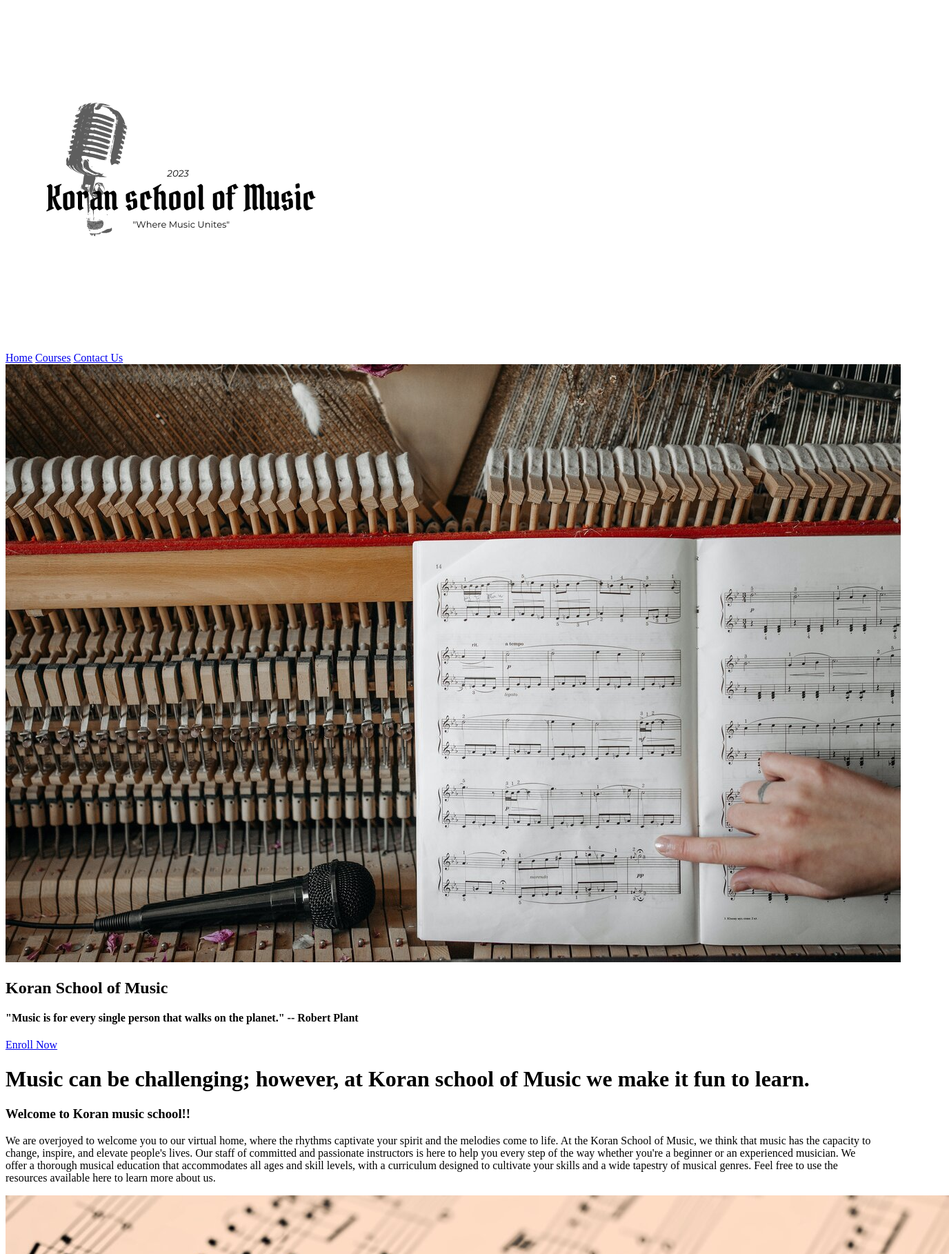
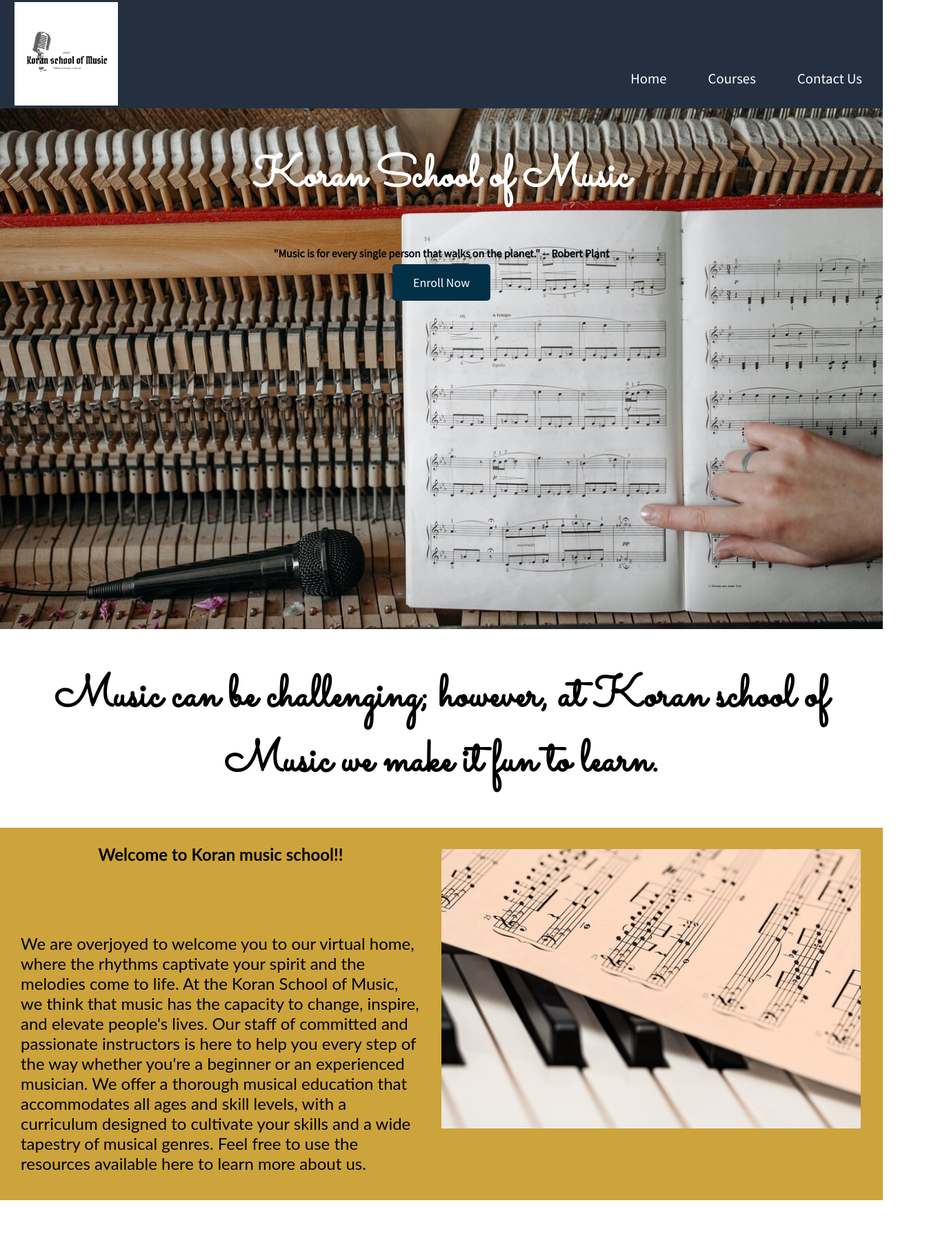
Before and after one commit to Jkrant48/wdd130, a plain HTML site: page ksm/index.html in a window 1280 px wide. Shown: the part 2-1820 px from the top of the page at 69% size, 1376 px wide, since content can reach past the window. Drawn offline with Linux system fonts and the light colour scheme.

Commit message:
homepage css

```diff
--- a/ksm/index.html
+++ b/ksm/index.html
@@ -5,7 +5,7 @@
     <meta http-equiv="X-UA-Compatible" content="IE=edge">
     <meta name="viewport" content="width=device-width, initial-scale=1.0">
     <title>Koran School Of Music | Home</title>
-    <link rel="stylesheet" href="#">
+    <link rel="stylesheet" href="styles/style.css">
 </head>
 <body>
     <div id="content">
@@ -34,6 +34,8 @@
         <main>
             <h1>Music can be challenging; however, at Koran school of Music we make it fun to learn.</h1>
             <section id="welcome">
+                <div id="background"></div>
+
                 <h3>Welcome to Koran music school!!</h3>
                 <p>We are overjoyed to welcome you to our virtual home,
                     where the rhythms captivate your spirit and the melodies come to life.
@@ -47,6 +49,7 @@
                 </p>
                 <img id="welcome img" src="images/musicpic2.jpg" alt="Piano and music notes">
             </section>
+            <div id="end">
                 <img class="ending img" src="images/homeimage1.jpg" alt="piano">
                 <div id="messagebckground"></div>
                 <Section class="msg">
@@ -60,6 +63,7 @@
                     <a class="Join" href="courses.html">Start your Journey Now!</a>
 
                 </Section>
+            </div>
         </main>
         <footer>
             <p>Koran Music &copy; 20XX - Jonathan Koranteng</p>
--- a/ksm/styles/site-plan.css
+++ b/ksm/styles/site-plan.css
@@ -13,8 +13,8 @@ Fonts are separated by a | */
   --accent3-color: #396E94;
 
   /* change the values below to your chosen font(s) */
-  --heading-font: "Roboto";
-  --paragraph-font: Lato, Helvetica, source sans pro;
+  --heading-font: "Roboto", "sacramento";
+  --paragraph-font: "Lato", "Helvetica", "source sans pro";
 
   /* these colors below should be chosen from among your palette colors above */
   --headline-color-on-white: #242F40;  /* headlines on a white background */
--- /dev/null
+++ b/ksm/styles/style.css
@@ -0,0 +1,198 @@
+@import url('https://fonts.googleapis.com/css2?family=Geologica:wght@200&family=Roboto:wght@300&family=Sacramento&family=Source+Sans+Pro&display=swap');
+
+#content {
+    max-width: 1600px;
+    margin: 0 auto;
+}
+
+body {
+    background-color: #FFFFFF;
+    font-size: 100%;
+    padding: 0;
+    margin: 0;
+    font-family:"source sans pro","Lato", "Helvetica";
+}
+
+.logo {
+    width: 150px;
+}
+
+#logo_link {
+    padding-top: 5px;
+    justify-self: center;
+    align-self: center;
+}
+
+header {
+    background-color:#242F40;
+    display: grid;
+    grid-template-columns: 15% auto;
+
+}
+
+nav{
+    display: flex;
+    align-self: last baseline;
+    justify-content: right;
+}
+
+nav a {
+    text-align: right;
+    color: #FFFFFF;
+    text-decoration: none;
+    padding: 30px;
+    font-size: 1.3em;
+}
+
+nav a:hover {
+    background-color:  #396E94;
+
+}
+
+footer {
+    background-color: #242F40 ;
+    color: #fff5eb;
+    padding: 25px 50px;
+    margin-top: 200px;
+    display: flex;
+    justify-content: space-around;
+    align-items: center;
+}
+
+footer a {
+    color: white;
+    text-decoration: none;
+}
+
+footer p {
+    font-size: 1.2em;
+}
+
+footer .social img {
+    padding-top: 15px;
+}
+
+#hero {
+    display: grid;
+    grid-template-columns: 1fr 3fr 1fr;
+    margin-top: -100px;
+}
+
+#hero-box {
+    grid-column: 1/4;
+    grid-row: 1/3;
+    z-index: -1;
+}
+
+#hero-msg h4, #hero-msg h1 {
+    text-align: center;
+}
+
+.home-title {
+    color: #FFFFFF;
+    font-size: 4em;
+    font-family: "sacramento", "Roboto";
+}
+
+#hero-msg h4 {
+    color: #010811 ;
+    font-style: "Roboto";
+}
+
+#hero-msg {
+    grid-column: 2/3;
+    grid-row: 1/2;
+    margin-top: 100px;
+}
+
+#hero-img {
+    width: 100%;
+}
+
+.Button-box {
+    text-align: center;
+}
+
+.book, .Join {
+    background-color: #023047;
+    color: white;
+    text-decoration: none;
+    font-size: 18px;
+    padding: 15px 30px;
+    margin-top: 50px;
+    border-radius: 5px;
+}
+
+.book:hover, .Join:hover {
+    background-color:  #396E94;
+}
+
+main {
+    text-align: center;
+}
+
+main h1 {
+    font-size: 4em;
+    font-family: "sacramento", "Roboto";
+    padding: 5px;
+}
+
+#welcome {
+    display: grid;
+    grid-template: 10% 90%/ 50% 50%;
+}
+
+#background {
+    height: 540px;
+    background-color: #CCA43B;
+    grid-column: 1/3;
+    grid-row: 1/2;
+}
+
+#welcome h3, #welcome p {
+    font-family: "Lato","source sans pro","Helvetica";
+    font-size: 1.5em;
+}
+
+#welcome h3 {
+    grid-column: 1/2;
+    grid-row: 1/2;
+}
+#welcome p {
+    grid-column: 1/2;
+    grid-row: 2/3;
+    text-align: left;
+    padding: 30px;
+}
+
+#welcome img {
+    width: 95%;
+    grid-column: 2/3;
+    grid-row: 1/3;
+    padding-top: 31px;
+}
+
+#end {
+    display: grid;
+    grid-template: 80% 20% / 1fr 1fr;
+}
+
+.ending img {
+    width: 100%;
+    grid-column: 1/2;
+    grid-row: 1/3;
+}
+
+.msg {
+    grid-column: 2/3;
+    grid-row: 1/3;
+    color: #FFFFFF;
+}
+
+#messagebckground {
+    height: 250px;
+    background-color: #396E94;
+    grid-column: 2/3;
+    grid-row: 1/3;
+
+}
```
Lines whose indentation alone changed are shown as unchanged.
